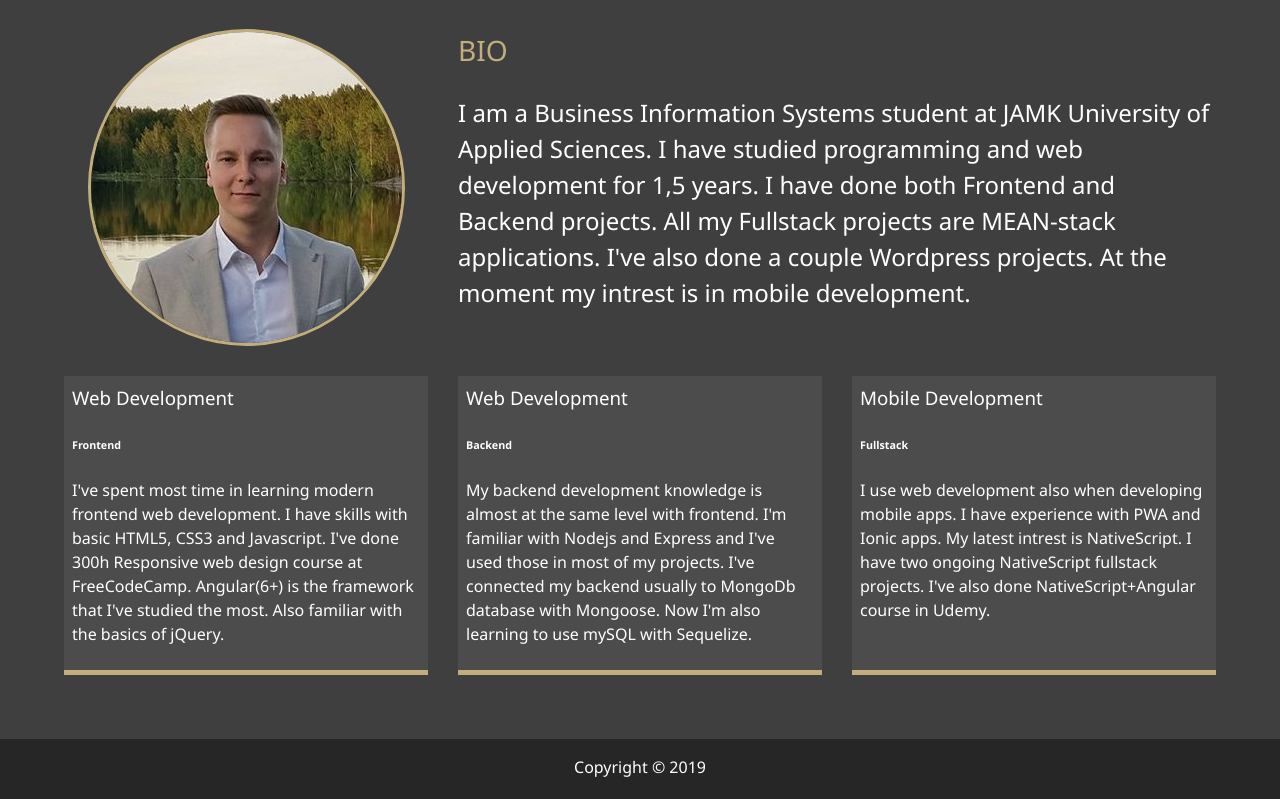
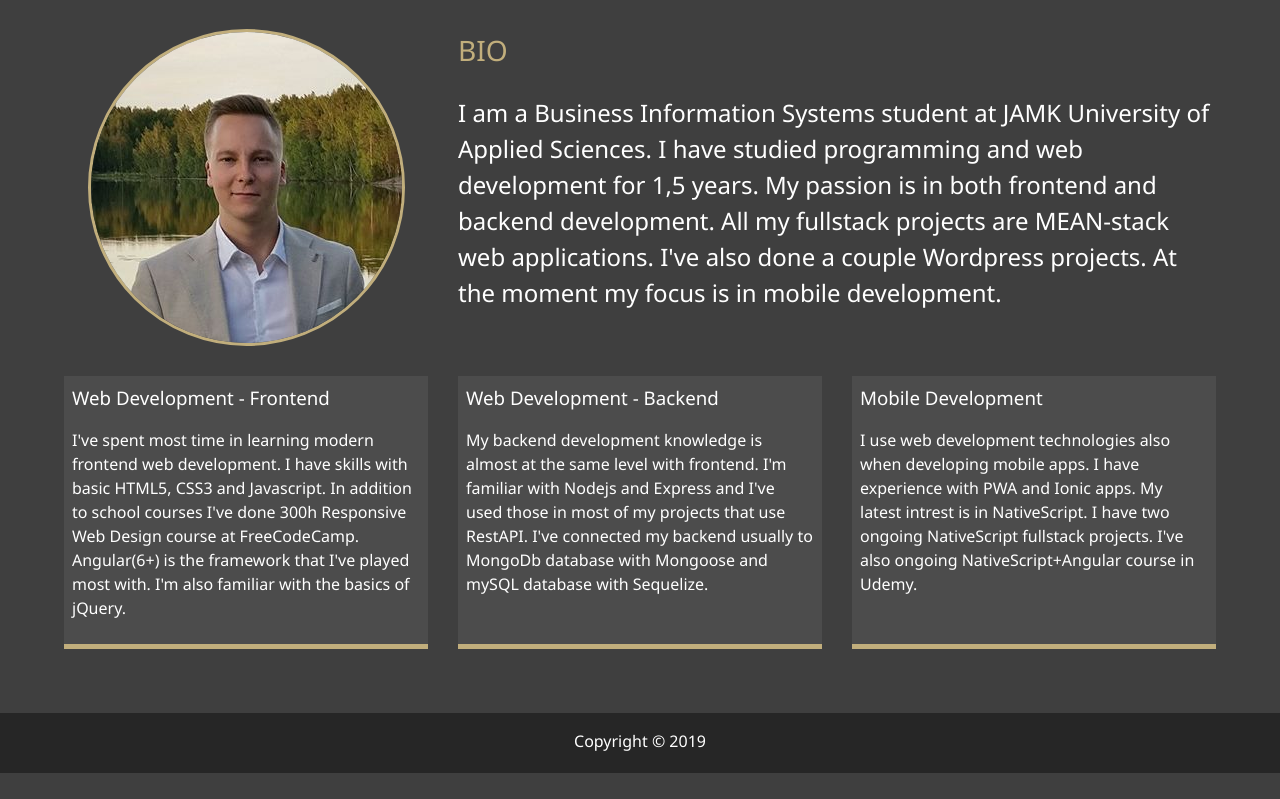
Before and after one commit to eelanet/portfolio, a website: page dist/about.html in a window 1280 px wide. Shown: the part 253-1052 px from the top of the page. After the commit the page ends 1026 px from the top, so only its background shows below. Drawn offline with Linux system fonts and the light colour scheme.

Commit message:
text updated

```diff
--- a/dist/about.html
+++ b/dist/about.html
@@ -1,19 +1,17 @@
 <!DOCTYPE html>
 <html lang="en">
+
 <head>
   <meta charset="UTF-8" />
   <meta name="viewport" content="width=device-width, initial-scale=1.0" />
   <meta http-equiv="X-UA-Compatible" content="ie=edge" />
-    <link
-      rel="stylesheet"
-      href="https://use.fontawesome.com/releases/v5.2.0/css/all.css"
-      integrity="sha384-hWVjflwFxL6sNzntih27bfxkr27PmbbK/iSvJ+a4+0owXq79v+lsFkW54bOGbiDQ"
-      crossorigin="anonymous"
-    />
+  <link rel="stylesheet" href="https://use.fontawesome.com/releases/v5.2.0/css/all.css"
+    integrity="sha384-hWVjflwFxL6sNzntih27bfxkr27PmbbK/iSvJ+a4+0owXq79v+lsFkW54bOGbiDQ" crossorigin="anonymous" />
 
   <link rel="stylesheet" href="css/main.css" />
   <title>About Me</title>
 </head>
+
 <body>
   <header>
     <div class="menu-btn">
@@ -67,45 +65,41 @@
         <p>
           I am a Business Information Systems student at JAMK University of
           Applied Sciences. I have studied programming and web development for
-            1,5 years. I have done both Frontend and Backend projects. All my
-            Fullstack projects are MEAN-stack applications. I've also done a
-            couple Wordpress projects. At the moment my intrest is in mobile
+          1,5 years. My passion is in both frontend and backend development. All my
+          fullstack projects are MEAN-stack web applications. I've also done a
+          couple Wordpress projects. At the moment my focus is in mobile
           development.
         </p>
       </div>
 
       <div class="job job-1">
-          <h3>Web Development</h3>
-          <h6>Frontend</h6>
+        <h3>Web Development - Frontend</h3>
         <p>
           I've spent most time in learning modern frontend web development. I
-            have skills with basic HTML5, CSS3 and Javascript. I've done 300h
-            Responsive web design course at FreeCodeCamp. Angular(6+) is the
-            framework that I've studied the most. Also familiar with the basics
+          have skills with basic HTML5, CSS3 and Javascript. In addition to school courses I've done 300h
+          Responsive Web Design course at FreeCodeCamp. Angular(6+) is the
+          framework that I've played most with. I'm also familiar with the basics
           of jQuery.
         </p>
       </div>
 
       <div class="job job-2">
-          <h3>Web Development</h3>
-          <h6>Backend</h6>
+        <h3>Web Development - Backend</h3>
         <p>
           My backend development knowledge is almost at the same level with
           frontend. I'm familiar with Nodejs and Express and I've used those
-            in most of my projects. I've connected my backend usually to MongoDb
-            database with Mongoose. Now I'm also learning to use mySQL with
-            Sequelize.
+          in most of my projects that use RestAPI. I've connected my backend usually to MongoDb
+          database with Mongoose and mySQL database with Sequelize.
         </p>
       </div>
 
       <div class="job job-3">
         <h3>Mobile Development</h3>
-          <h6>Fullstack</h6>
         <p>
-            I use web development also when developing mobile apps. I have
-            experience with PWA and Ionic apps. My latest intrest is
+          I use web development technologies also when developing mobile apps. I have
+          experience with PWA and Ionic apps. My latest intrest is in
           NativeScript. I have two ongoing NativeScript fullstack projects.
-            I've also done NativeScript+Angular course in Udemy.
+          I've also ongoing NativeScript+Angular course in Udemy.
         </p>
       </div>
     </div>
@@ -117,4 +111,5 @@
 
   <script src="js/main.js"></script>
 </body>
+
 </html>
```
Also changed, not shown: dist/work.html (+8 -36 lines). Lines whose indentation alone changed are shown as unchanged.
